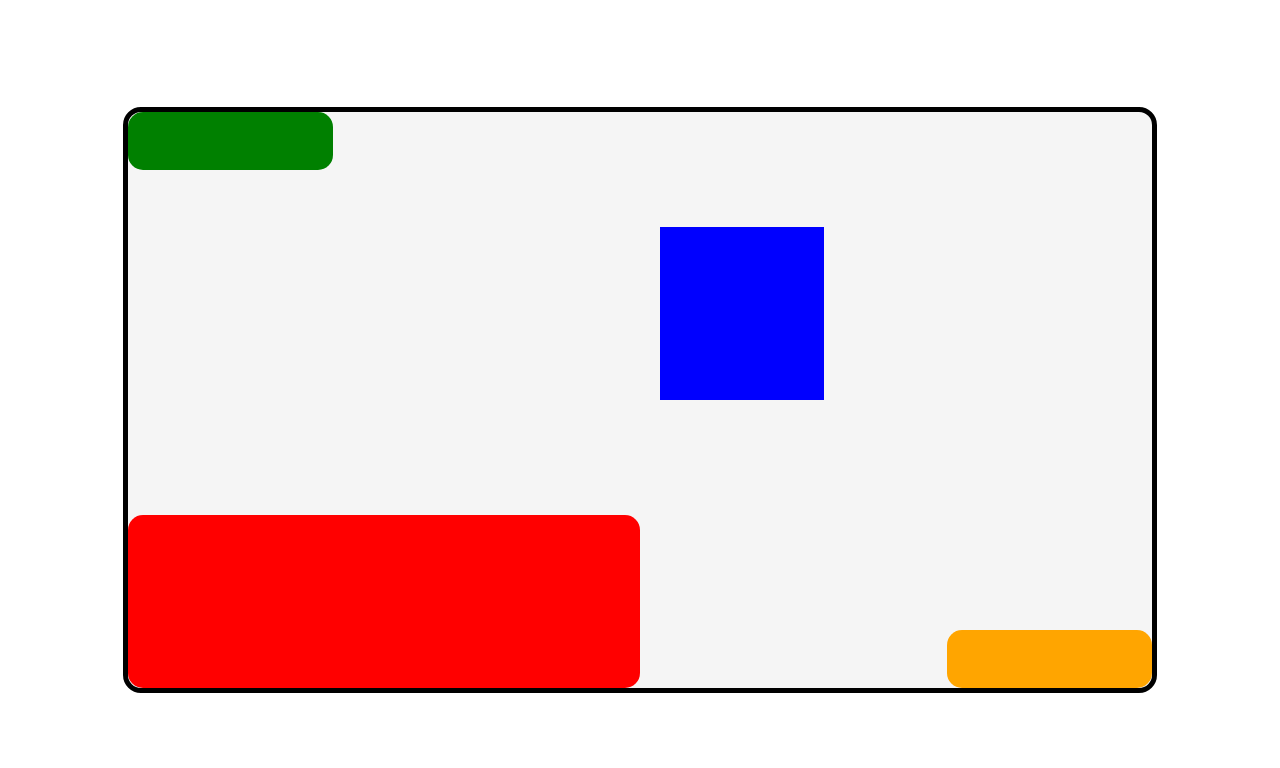
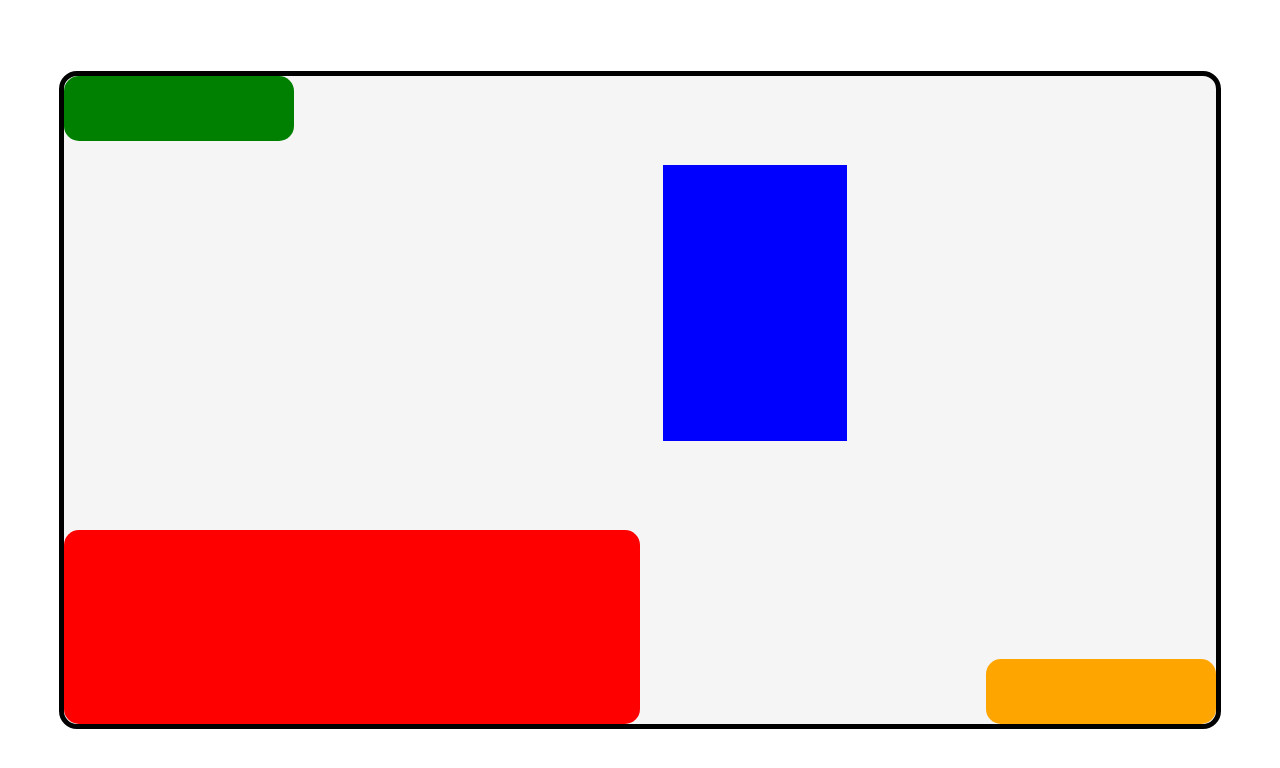
Before and after one commit to Miguel-Dias-112/GGJufjf, a plain HTML site: page index.html in a window 1280 px wide. Drawn offline with Linux system fonts and the light colour scheme.

Commit message:
aspect ratio do inimigo

```diff
--- a/cenario.css
+++ b/cenario.css
@@ -14,7 +14,7 @@ body{
 }
 main{
 
-   width: 80%;
+   width: 90%;
     aspect-ratio: 16/9;
     background-color: whitesmoke;
     border-radius: 0px;
@@ -42,7 +42,7 @@ main{
                /6/8;
 
     width: 80%;
-    height: 100%;
+    aspect-ratio: 2/3;
     background: blue ;
 }
 #alegriaInimigo{
```
